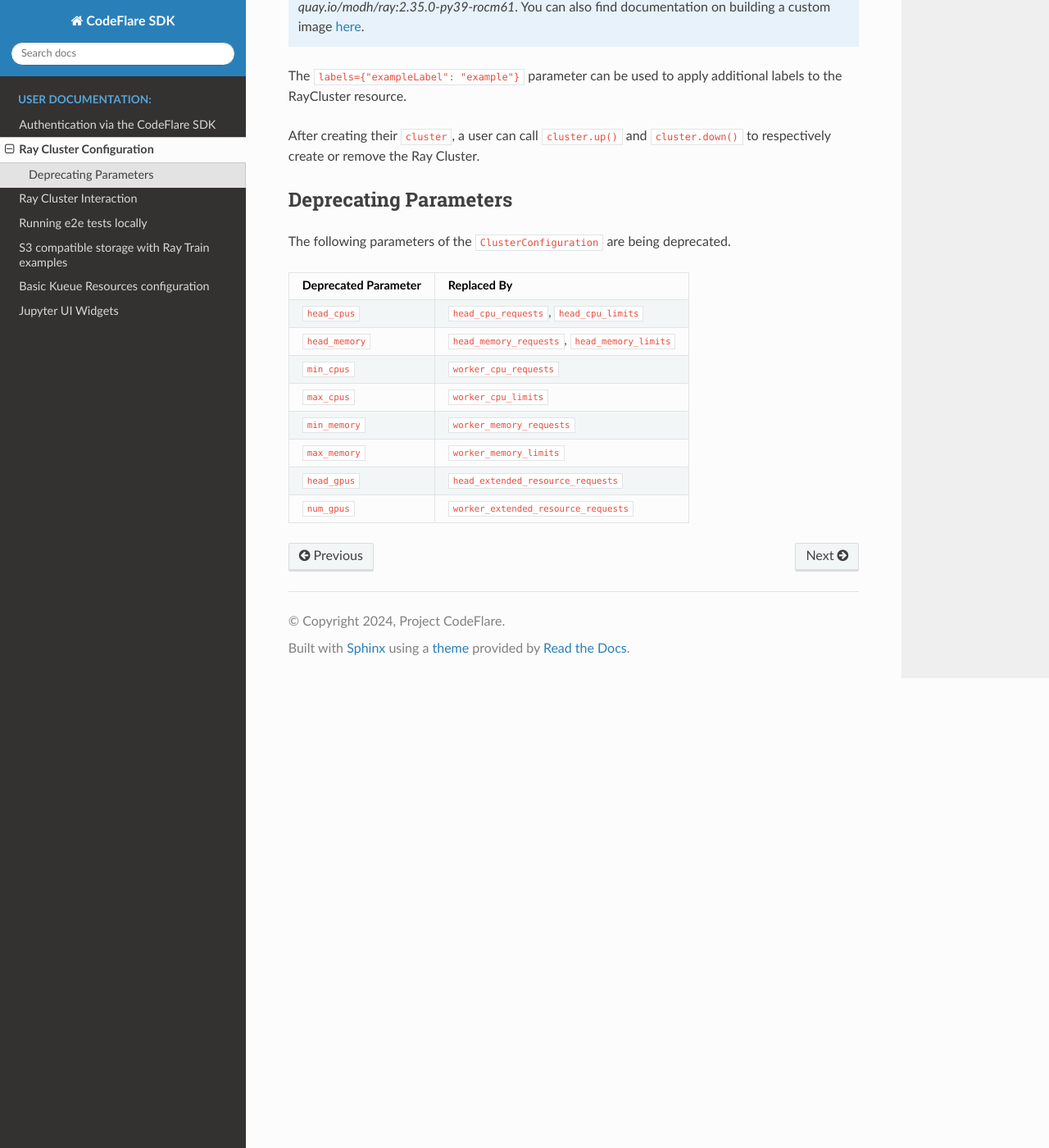
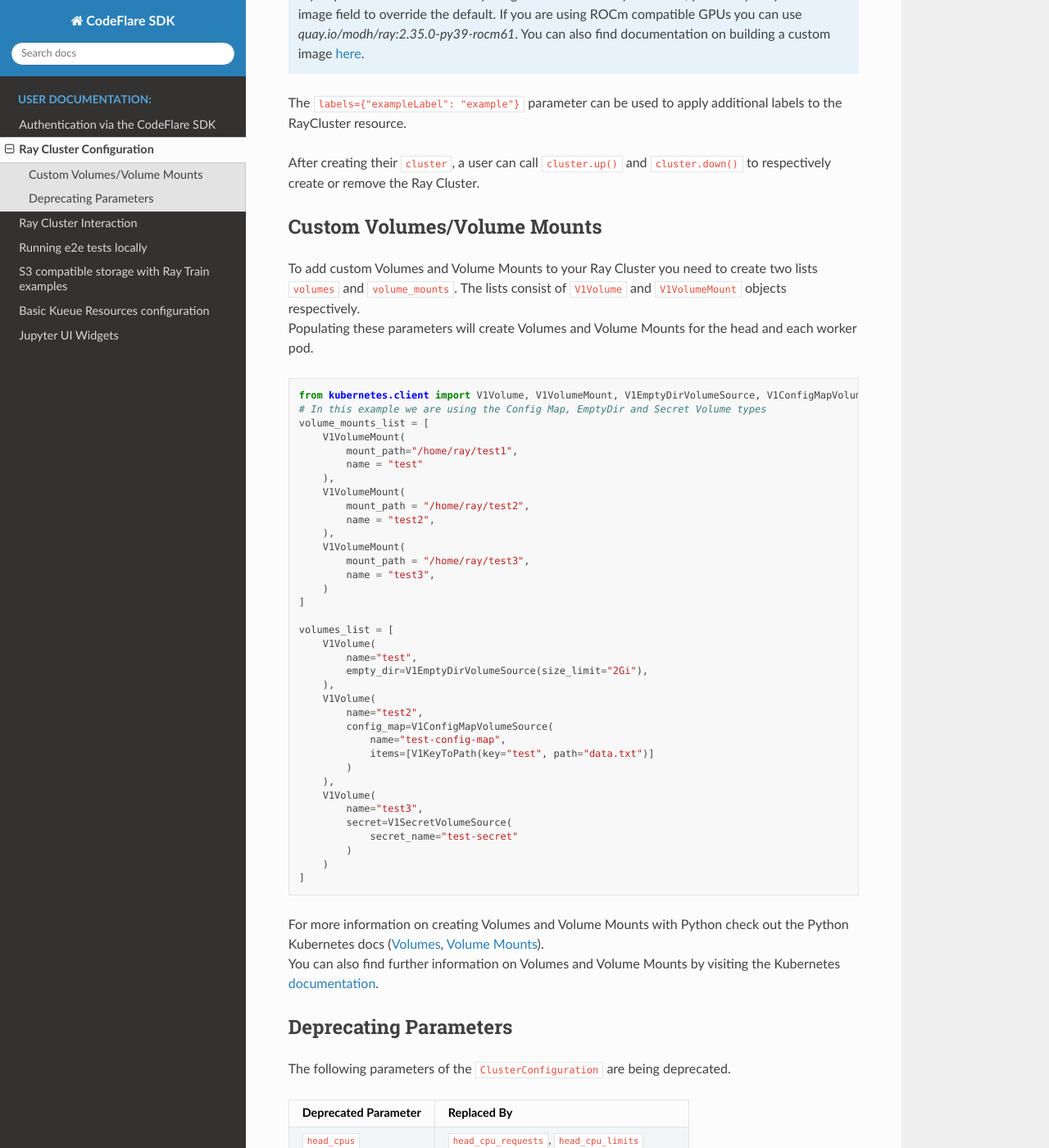
Before and after one commit to project-codeflare/codeflare-sdk, a Sphinx documentation site: the page built from docs/sphinx/user-docs/cluster-configuration.rst, in a window 1280 px wide and 1400 px high, scrolled down 878 px. Shown: the whole window at 82% size. Built offline with Sphinx 7.4.7 and the Read the Docs theme 3.1.0, drawn with Linux system fonts in a browser that asks for light colours; pages that are not in the unit, such as notebooks, are missing from menus; some of the changed text lies outside the part shown.

Commit message:
docs: add user docs for custom volumes/volume mounts

```diff
--- a/docs/sphinx/user-docs/cluster-configuration.rst
+++ b/docs/sphinx/user-docs/cluster-configuration.rst
@@ -27,6 +27,8 @@ requirements for creating the Ray Cluster.
        # image="", # Optional Field
        labels={"exampleLabel": "example", "secondLabel": "example"},
        annotations={"key1":"value1", "key2":"value2"},
+       volumes=[], # See Custom Volumes/Volume Mounts
+       volume_mounts=[], # See Custom Volumes/Volume Mounts
    ))
 
 .. note::
@@ -48,6 +50,53 @@ apply additional labels to the RayCluster resource.
 
 After creating their ``cluster``, a user can call ``cluster.up()`` and
 ``cluster.down()`` to respectively create or remove the Ray Cluster.
+
+Custom Volumes/Volume Mounts
+----------------------------
+| To add custom Volumes and Volume Mounts to your Ray Cluster you need to create two lists ``volumes`` and ``volume_mounts``. The lists consist of ``V1Volume`` and ``V1VolumeMount`` objects respectively.
+| Populating these parameters will create Volumes and Volume Mounts for the head and each worker pod.
+
+.. code:: python
+
+  from kubernetes.client import V1Volume, V1VolumeMount, V1EmptyDirVolumeSource, V1ConfigMapVolumeSource, V1KeyToPath, V1SecretVolumeSource
+  # In this example we are using the Config Map, EmptyDir and Secret Volume types
+  volume_mounts_list = [
+      V1VolumeMount(
+          mount_path="/home/ray/test1",
+          name = "test"
+      ),
+      V1VolumeMount(
+          mount_path = "/home/ray/test2",
+          name = "test2",
+      ),
+      V1VolumeMount(
+          mount_path = "/home/ray/test3",
+          name = "test3",
+      )
+  ]
+
+  volumes_list = [
+      V1Volume(
+          name="test",
+          empty_dir=V1EmptyDirVolumeSource(size_limit="2Gi"),
+      ),
+      V1Volume(
+          name="test2",
+          config_map=V1ConfigMapVolumeSource(
+              name="test-config-map",
+              items=[V1KeyToPath(key="test", path="data.txt")]
+          )
+      ),
+      V1Volume(
+          name="test3",
+          secret=V1SecretVolumeSource(
+              secret_name="test-secret"
+          )
+      )
+  ]
+
+| For more information on creating Volumes and Volume Mounts with Python check out the Python Kubernetes docs (`Volumes <https://github.com/kubernetes-client/python/blob/master/kubernetes/docs/V1Volume.md>`__, `Volume Mounts <https://github.com/kubernetes-client/python/blob/master/kubernetes/docs/V1VolumeMount.md>`__).
+| You can also find further information on Volumes and Volume Mounts by visiting the Kubernetes `documentation <https://kubernetes.io/docs/concepts/storage/volumes/>`__.
 
 Deprecating Parameters
 ----------------------
```
